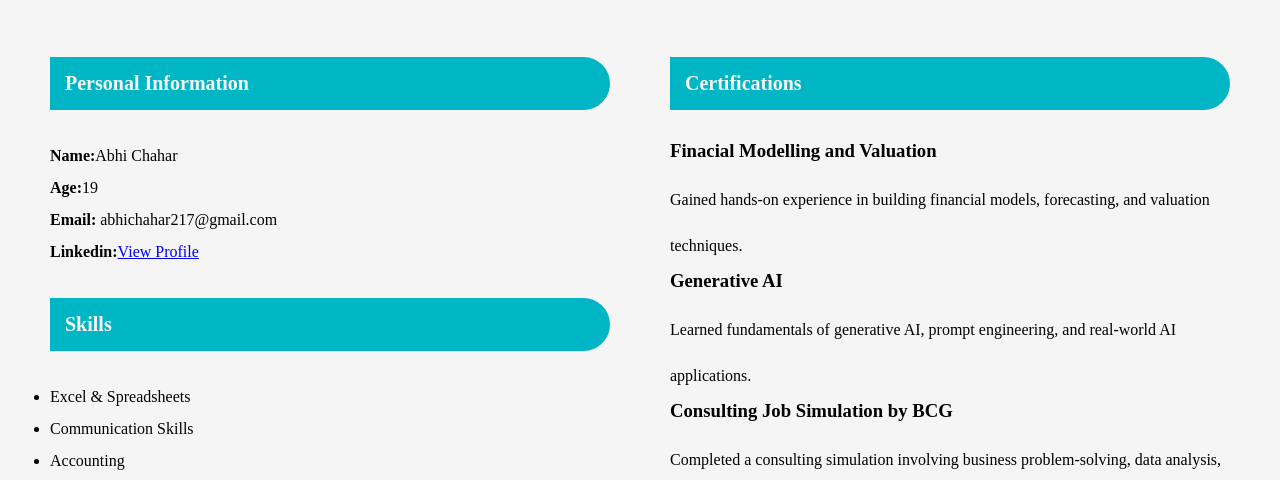
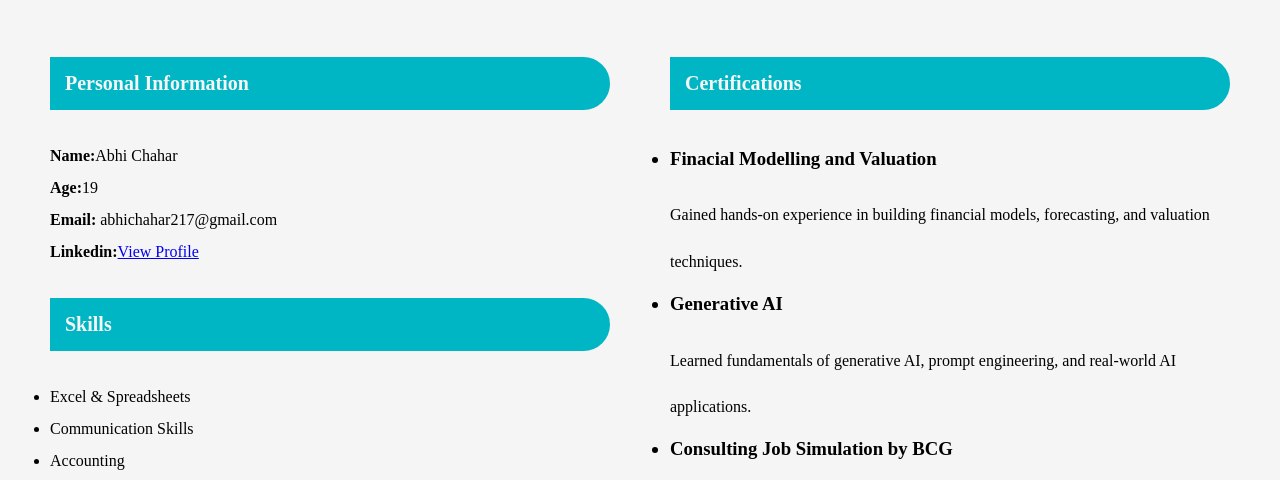
Before and after one commit to abhichahar217/12212, a plain HTML site: page index.html in a window 1280 px wide. Shown: the part 420-900 px from the top of the page. Drawn offline with Linux system fonts and the light colour scheme; files whose address does not match are found by name.

Commit message:
index.html

```diff
--- a/index.html
+++ b/index.html
@@ -13,7 +13,7 @@
     <div class="container">
         <div class="header">
             <div class="image">
-                <img src="C:\Users\abhichahar\Documents\New folder\image.jpeg" alt="">
+                <img src="image.jpeg" alt="">
 
             </div>
             <h1>Abhi Chahar</h1>
@@ -45,11 +45,11 @@
 
                 <div class="right">
                     <h2> Certifications </h2>
-                    <h3> Finacial Modelling and Valuation</h3>
+                    <h3> <ul> <li> Finacial Modelling and Valuation </li></ul></h3>
                     <p> Gained hands-on experience in building financial models, forecasting, and valuation techniques.</p>
-                    <h3> Generative AI </h3>
+                    <h3> <ul> <li> Generative AI </li></ul> </h3>
                     <p>Learned fundamentals of generative AI, prompt engineering, and real-world AI applications. </p>
-                    <h3> Consulting Job Simulation by BCG</h3>
+                    <h3> <ul> <li> Consulting Job Simulation by BCG </li></ul></h3>
                     <p> Completed a consulting simulation involving business problem-solving, data analysis, and strategic recommendations.</p>
                     <br><br>
                     <h2>Languages</h2>
```
